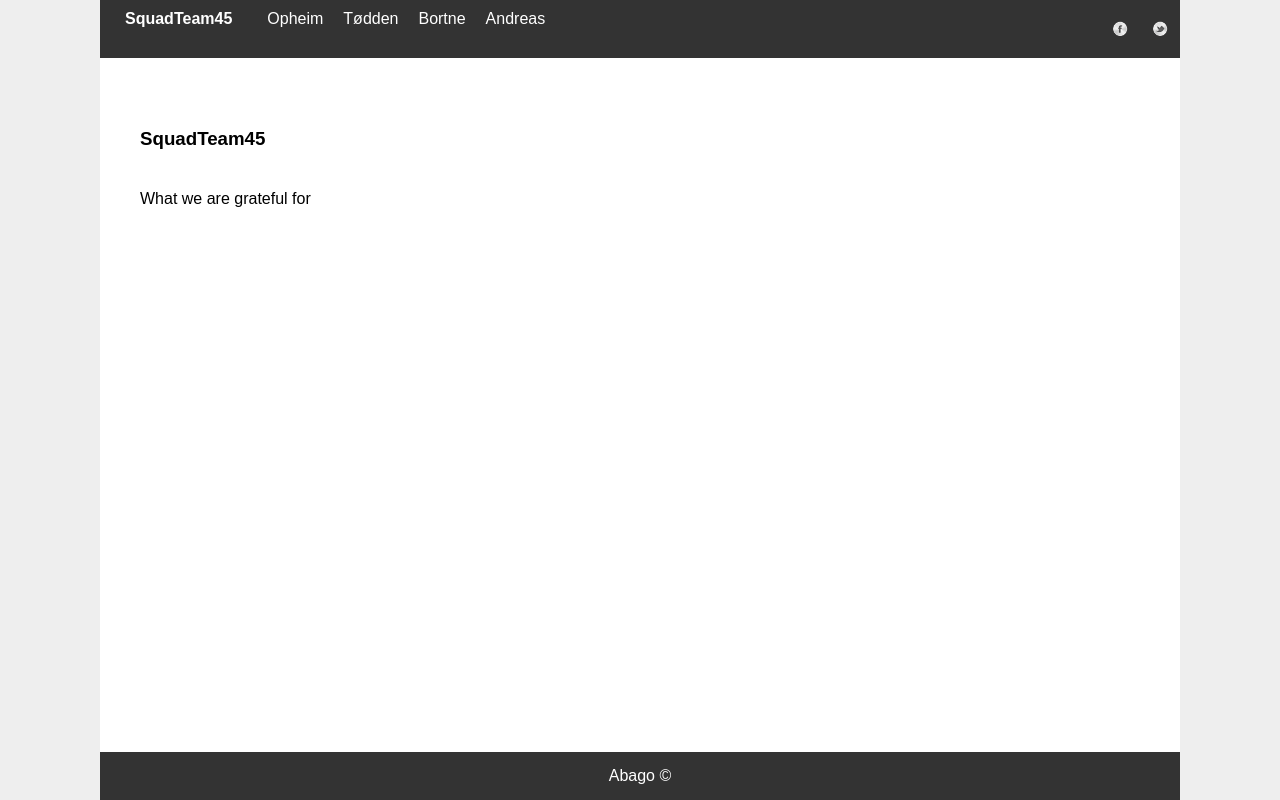
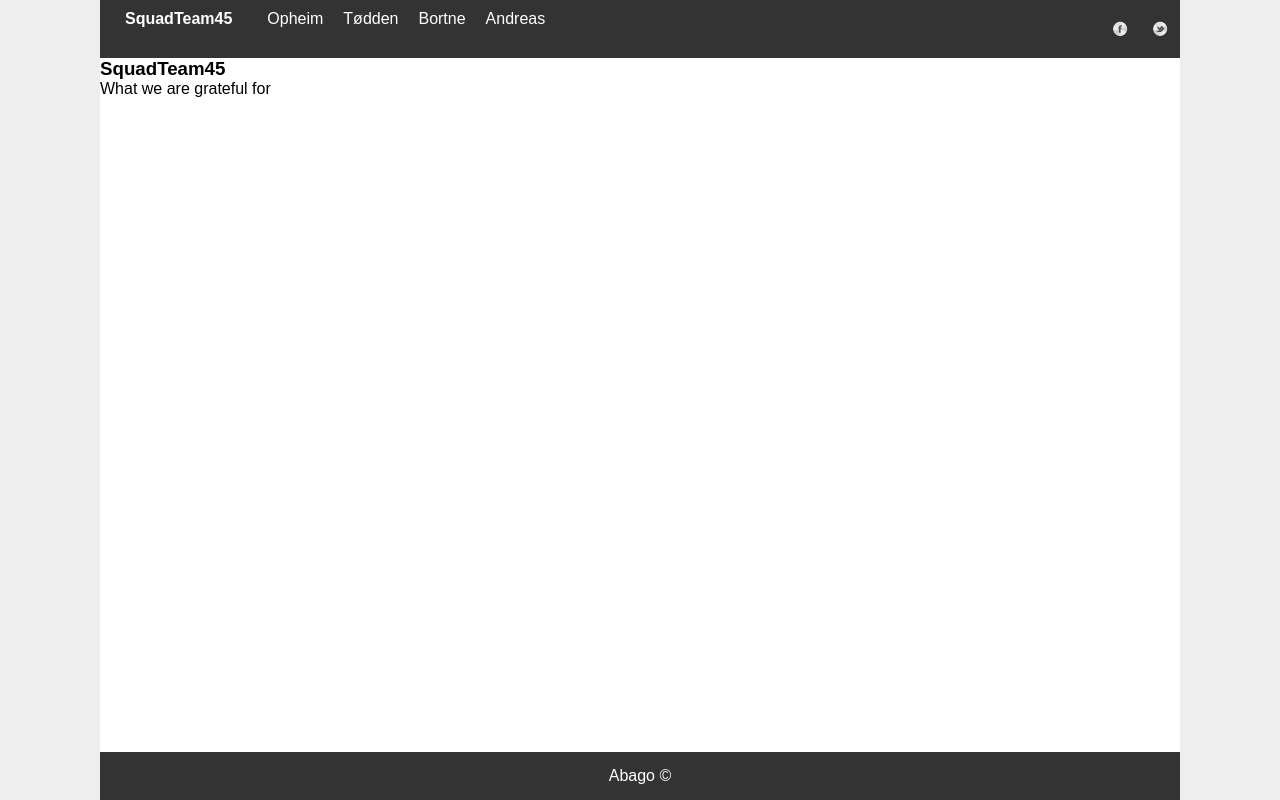
Before and after one commit to haavarop/it2810-webutvikling-h17-prosjekt-2-gruppe-46, a website: page home.html in a window 1280 px wide. Drawn offline with nearby package versions, Linux system fonts and the light colour scheme.

Commit message:
Style changes

```diff
--- a/public/css/anton.css
+++ b/public/css/anton.css
@@ -7,6 +7,7 @@
 #contents{
     display: block;
     margin: auto;
+    padding: 15px;
     flex: 1;
 }
 
--- a/public/css/navbar.css
+++ b/public/css/navbar.css
@@ -105,13 +105,8 @@ nav ul.social li{
 
 main{
     margin: 0 auto;
-    padding: 30px 0px;
     background-color: #fff;
     max-width: 1080px;
-}
-
-main *{
-    padding: 20px;
 }
 
 
```
